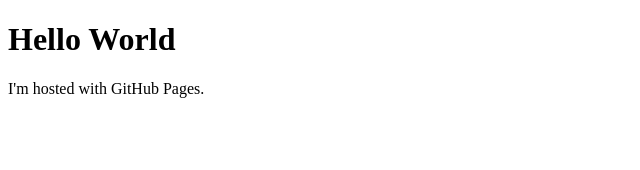
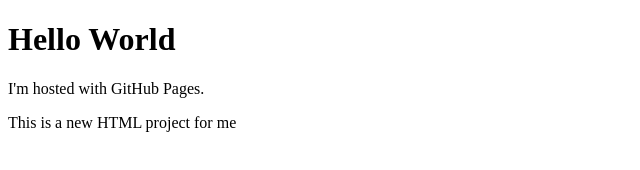
Before and after one commit to Smiley48134/Smiley48134.github.io, a plain HTML site: page index.html in a window 1280 px wide. Shown: the whole page, without its empty margins (0-640 px from the left). Drawn offline with Linux system fonts and the light colour scheme.

Commit message:
Update index.html

```diff
--- a/index.html
+++ b/index.html
@@ -3,5 +3,6 @@
 <body>
 <h1>Hello World</h1>
 <p>I'm hosted with GitHub Pages.</p>
+<p>This is a new HTML project for me</p>
 </body>
 </html>
```
